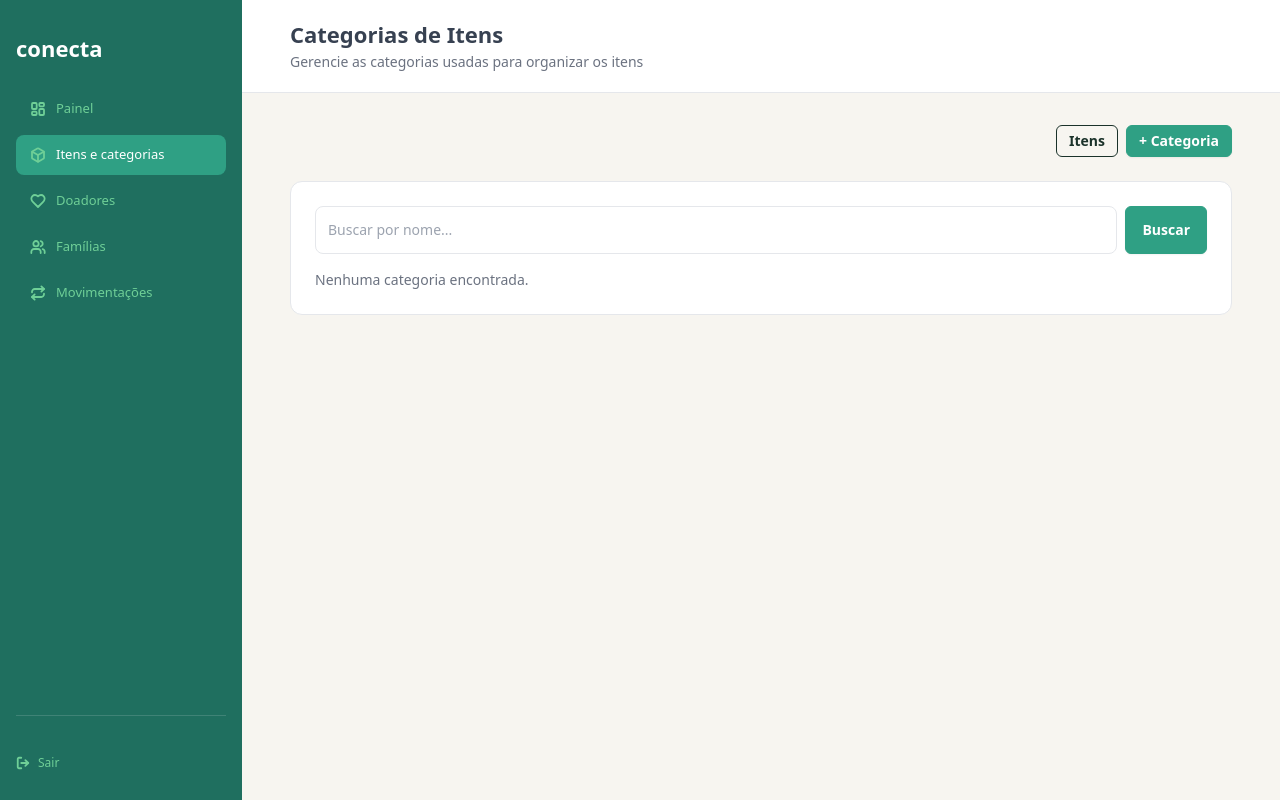
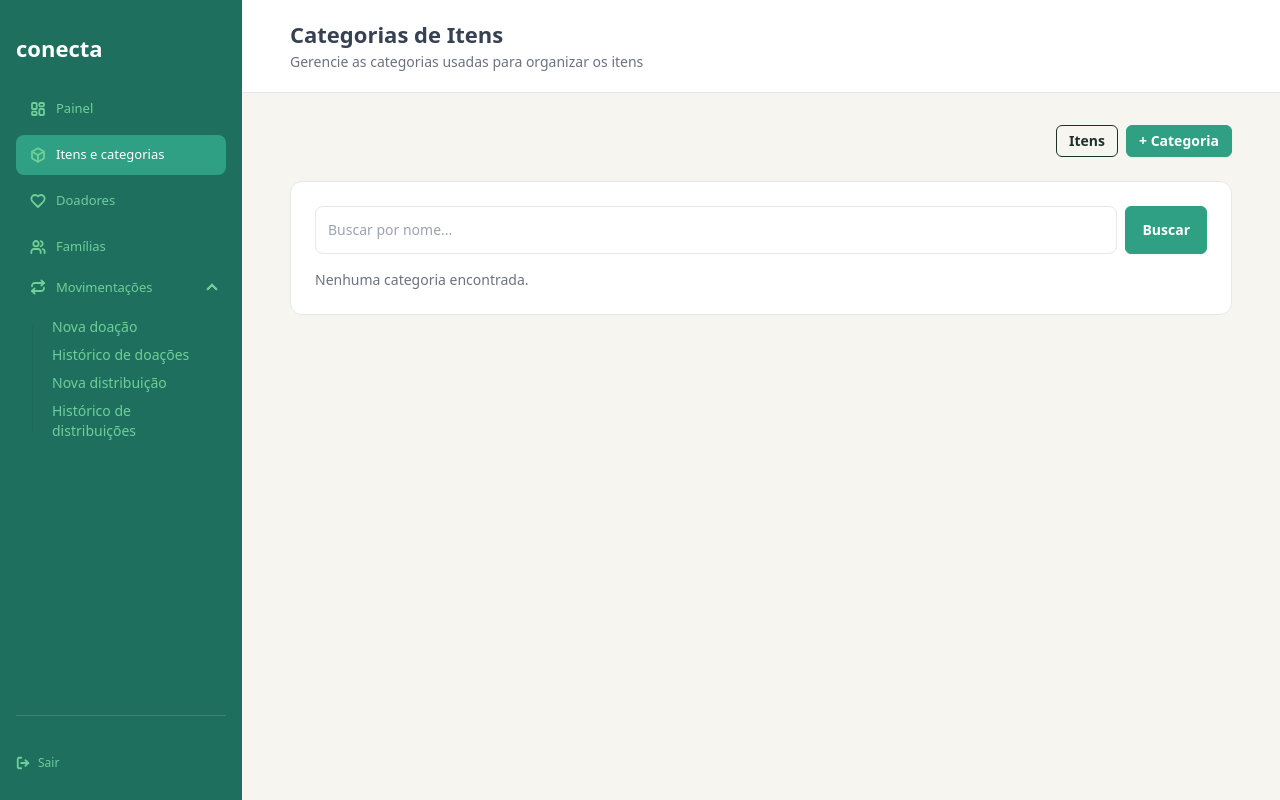
Before and after one commit to Antonio-pf/projeto-eng-soft, a Django app: page /categorias/ in a window 1280 px wide. Run offline with Django 5.2, Linux system fonts and the light colour scheme; the visitor is signed in with stand-in values (Sample User, id 1); data that the repository does not hold is empty; some libraries are stand-ins or nearby versions.

Commit message:
feat: adiciona submenu de movimentações com os históricos de doações e distribuições

```diff
--- a/templates/partials/_sidebar.html
+++ b/templates/partials/_sidebar.html
@@ -29,12 +29,25 @@
                 <img src="{% static 'icons/sidebar/familias.svg' %}" alt="" class="size-4">
                 Famílias
             </a>
-            <a href="{% url 'doacao_create' %}"
-               class="flex h-10 items-center gap-2.5 rounded-lg pl-3.5 text-[13px] {% if request.resolver_match.url_name in 'doacao_create,distribuicao_create' %}bg-secondary text-white{% else %}text-accent hover:bg-white/5{% endif %}"
-               data-testid="sidebar-link-movimentacoes">
-                <img src="{% static 'icons/sidebar/movimentacoes.svg' %}" alt="" class="size-4">
-                Movimentações
-            </a>
+            {# Submenu nativo do daisyUI (menu + details): abre/fecha sem JS e marca o item atual com .active #}
+            {% with url_atual=request.resolver_match.url_name %}
+            <ul class="menu menu-sm gap-1 p-0 text-accent" data-testid="sidebar-grupo-movimentacoes">
+                <li>
+                    <details open>
+                        <summary class="h-10 gap-2.5 pl-3.5 text-[13px]">
+                            <img src="{% static 'icons/sidebar/movimentacoes.svg' %}" alt="" class="size-4">
+                            Movimentações
+                        </summary>
+                        <ul>
+                            <li><a href="{% url 'doacao_create' %}" class="{% if url_atual == 'doacao_create' %}active{% endif %}" data-testid="sidebar-link-nova-doacao">Nova doação</a></li>
+                            <li><a href="{% url 'doacao_list' %}" class="{% if url_atual == 'doacao_list' %}active{% endif %}" data-testid="sidebar-link-historico-doacoes">Histórico de doações</a></li>
+                            <li><a href="{% url 'distribuicao_create' %}" class="{% if url_atual == 'distribuicao_create' %}active{% endif %}" data-testid="sidebar-link-nova-distribuicao">Nova distribuição</a></li>
+                            <li><a href="{% url 'distribuicao_list' %}" class="{% if url_atual == 'distribuicao_list' %}active{% endif %}" data-testid="sidebar-link-historico-distribuicoes">Histórico de distribuições</a></li>
+                        </ul>
+                    </details>
+                </li>
+            </ul>
+            {% endwith %}
         </nav>
 
         {% if usuario_logado.perfil == "administrador" %}
```
Also changed, not shown: core/tests.py (+10 -0 lines).
